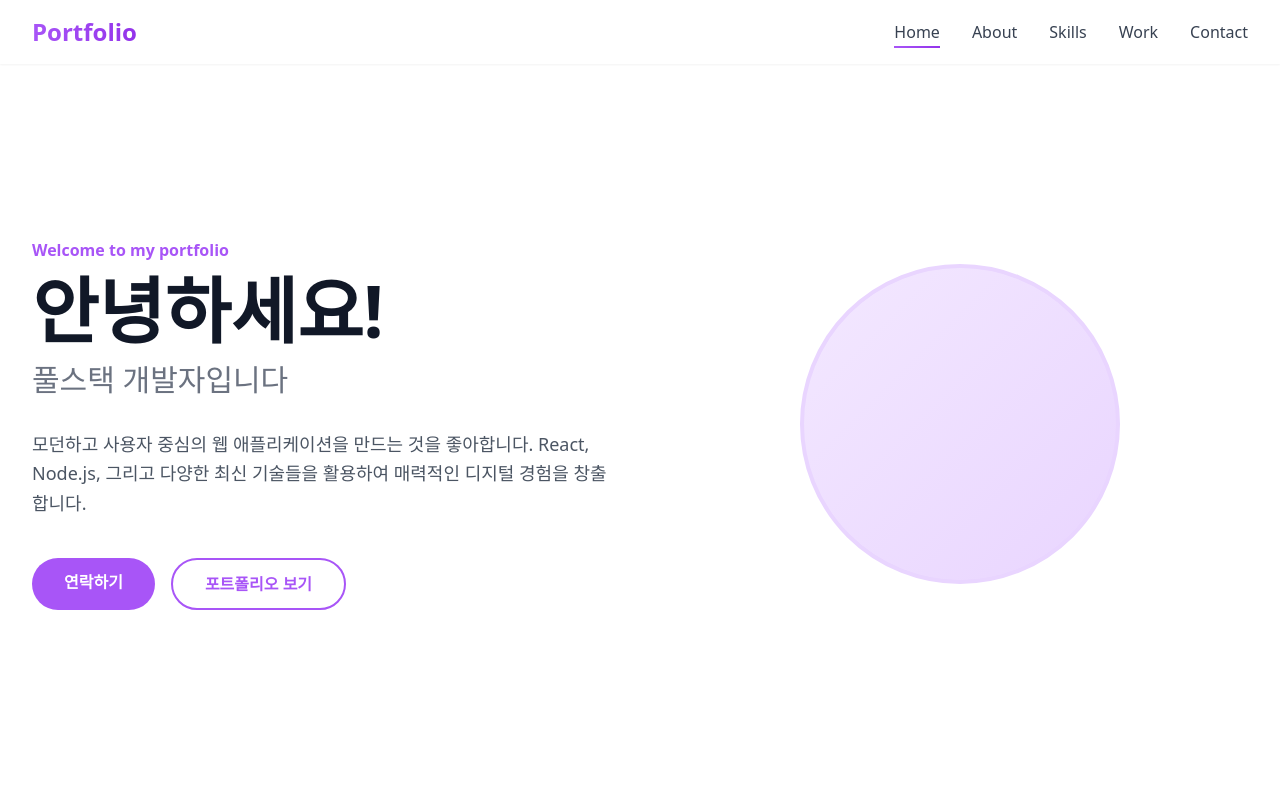
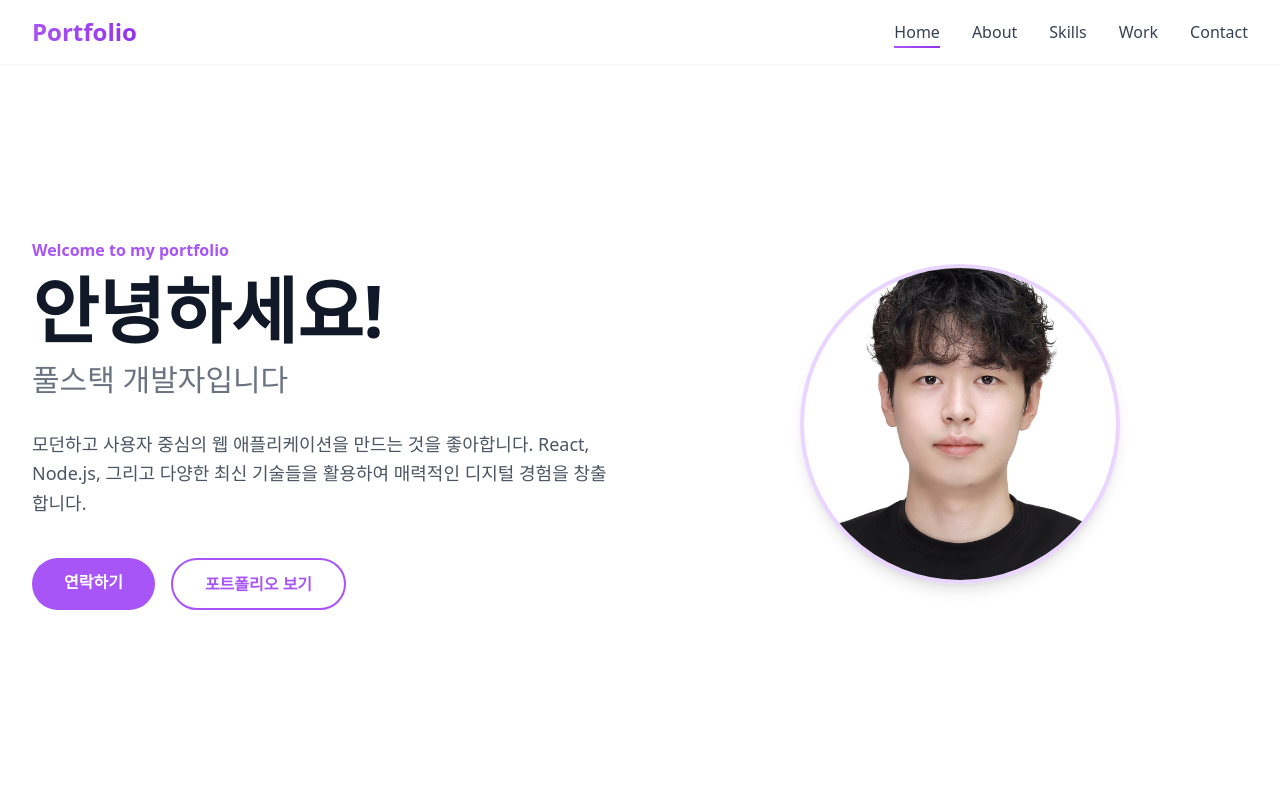
Before and after one commit to mungonkim/my-profile-site, a plain HTML site: page index.html in a window 1280 px wide. Shown: the top 800 px of the page. Drawn offline with nearby package versions, Linux system fonts and the light colour scheme.

Commit message:
Hero 섹션에 프로필 사진 추가 및 .claude 폴더 gitignore 설정
- img 폴더에 증명사진.jpg 추가
- Hero 섹션의 동그라미 영역을 배경 이미지로 변경
- .gitignore에 .claude 폴더 추가하여 원격 레퍼지토리에서 제외

Co-Authored-By: Claude Haiku 4.5 <noreply@anthropic.com>

```diff
--- a/index.html
+++ b/index.html
@@ -58,9 +58,9 @@
                     <a href="#projects" class="border-2 border-purple-500 hover:bg-purple-50 text-purple-500 px-8 py-3 rounded-full font-semibold transition">포트폴리오 보기</a>
                 </div>
             </div>
-            <!-- Right: Image Placeholder -->
+            <!-- Right: Profile Image -->
             <div class="flex justify-center">
-                <div class="w-80 h-80 rounded-full bg-gradient-to-br from-purple-100 to-purple-200 border-4 border-purple-200"></div>
+                <div class="w-80 h-80 rounded-full bg-cover bg-center border-4 border-purple-200 shadow-lg" style="background-image: url('img/증명사진.jpg');"></div>
             </div>
         </div>
     </section>
```
Also changed, not shown: img/증명사진.jpg (added), 1 other file.
